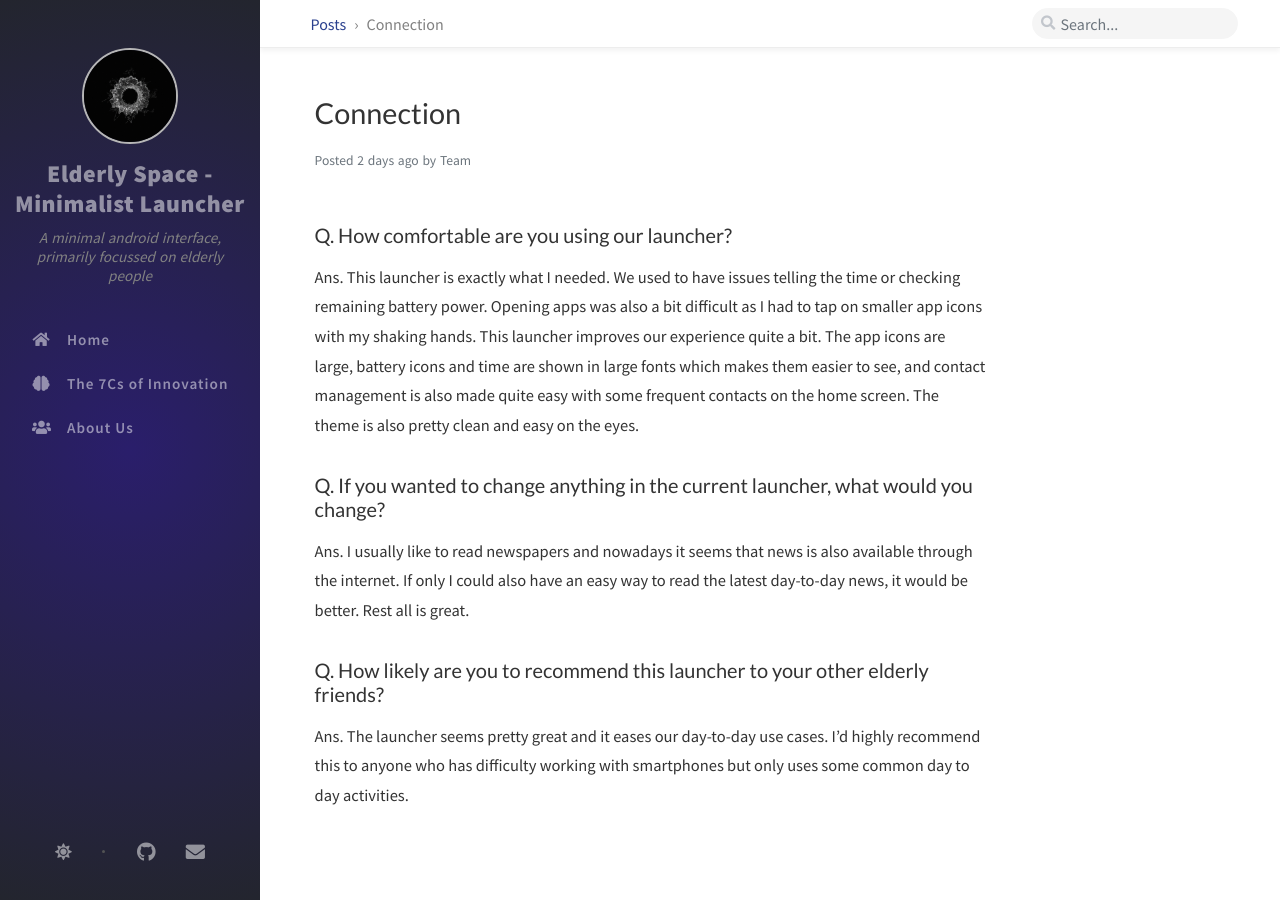
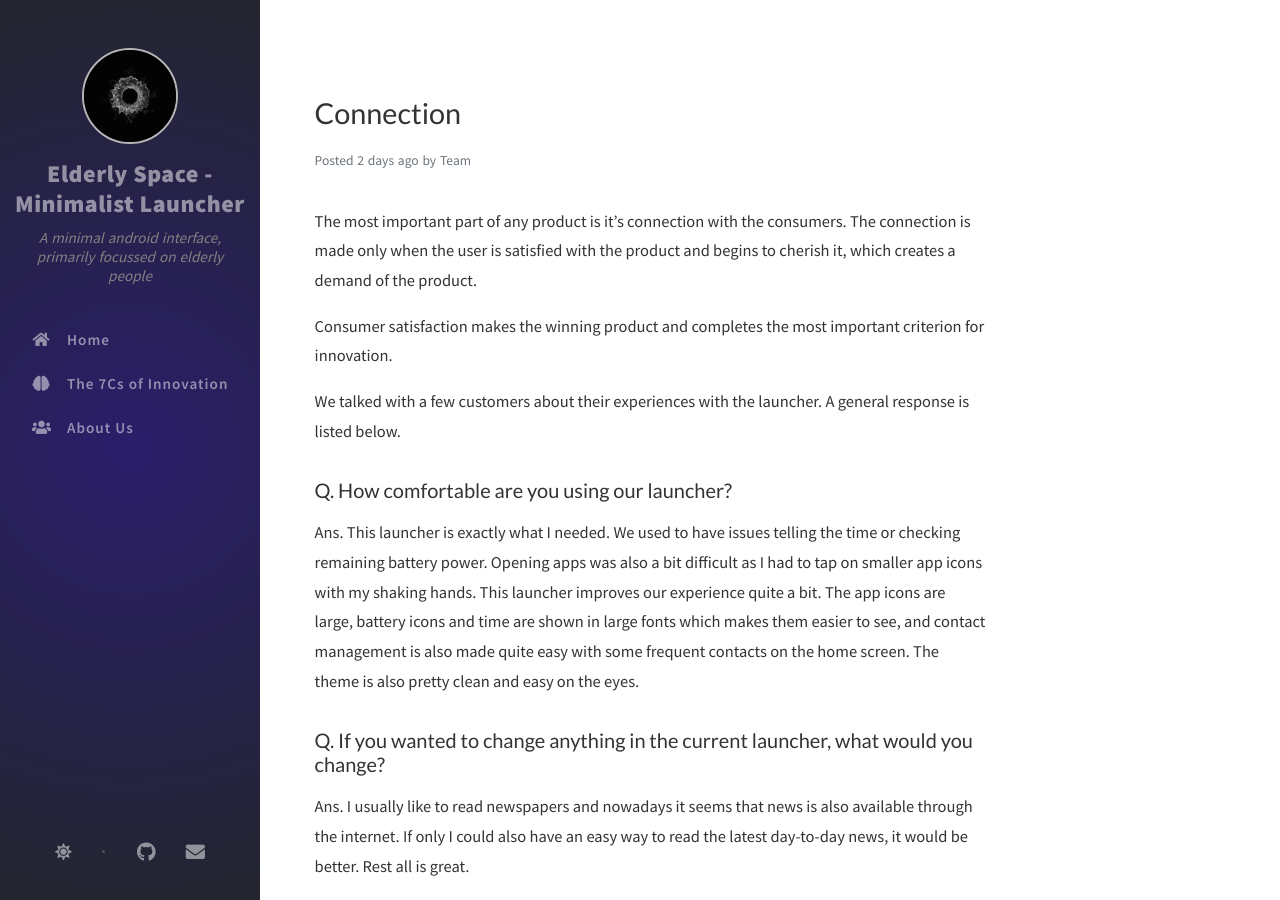
Before and after one commit to 3y3p4tch/elderlyUI, a Jekyll site: the page built from _posts/2020-12-13-connection.md, in a window 1280 px wide and 900 px high. Built offline with Jekyll 4.4.1, drawn with Linux system fonts in a browser that asks for light colours; nearby versions of some CDN libraries; comment, search, counter and statistics services are not loaded.

Commit message:
minor additions to connection

```diff
--- a/_posts/2020-12-13-connection.md
+++ b/_posts/2020-12-13-connection.md
@@ -4,6 +4,11 @@
 math: true
 ---
 
+The most important part of any product is it's connection with the consumers. The connection is made only when the user is satisfied with the product and begins to cherish it, which creates a demand of the product.
+
+Consumer satisfaction makes the winning product and completes the most important criterion for innovation.
+
+We talked with a few customers about their experiences with the launcher. A general response is listed below.
 
 <h3>Q. How comfortable are you using our launcher?</h3>
 <p>Ans. This launcher is exactly what I needed. We used to have issues telling the time or checking remaining battery power. Opening apps was also a bit difficult as I had to tap on smaller app icons with my shaking hands. This launcher improves our experience quite a bit. The app icons are large, battery icons and time are shown in large fonts which makes them easier to see, and contact management is also made quite easy with some frequent contacts on the home screen. The theme is also pretty clean and easy on the eyes.</p>
```
